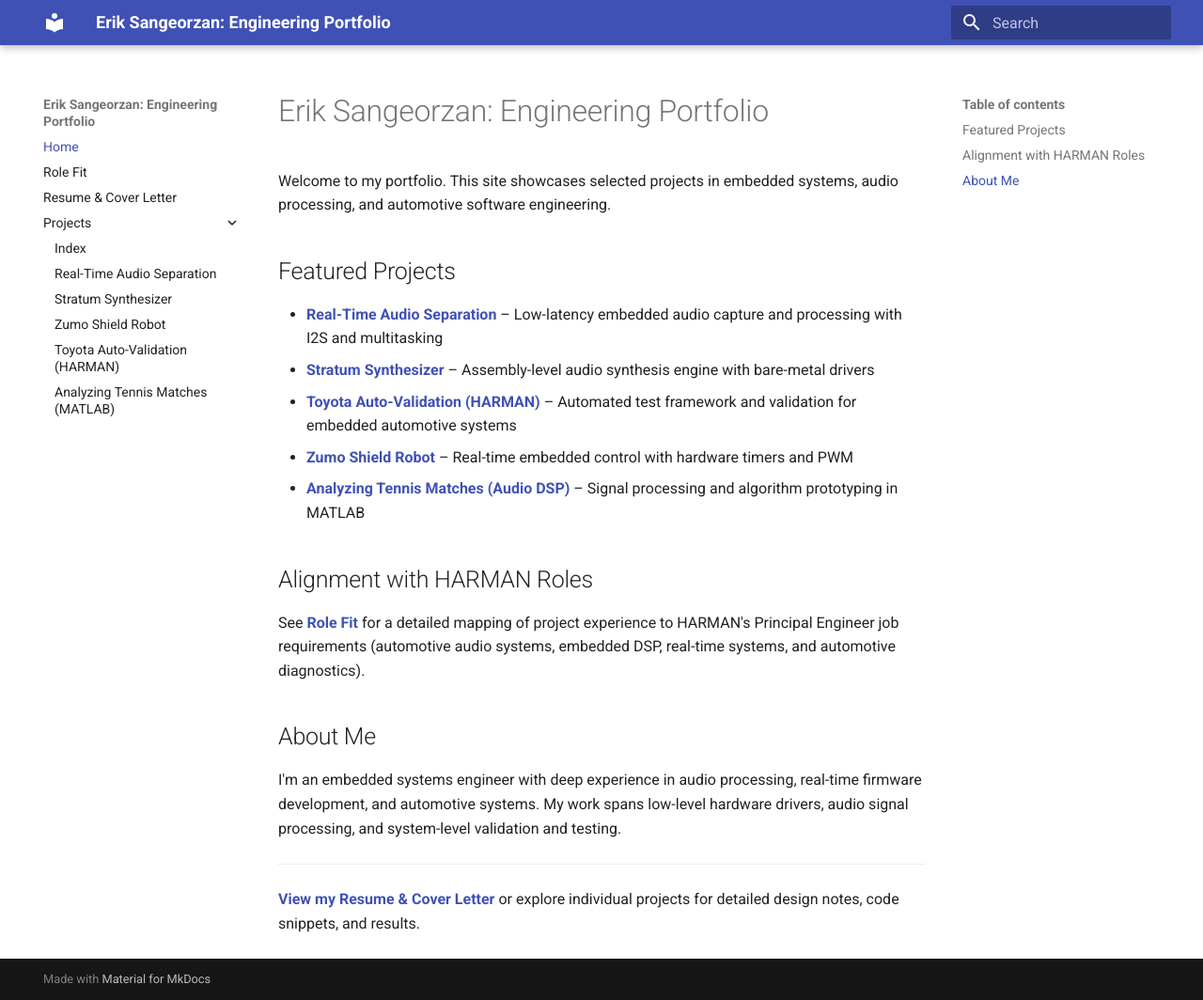
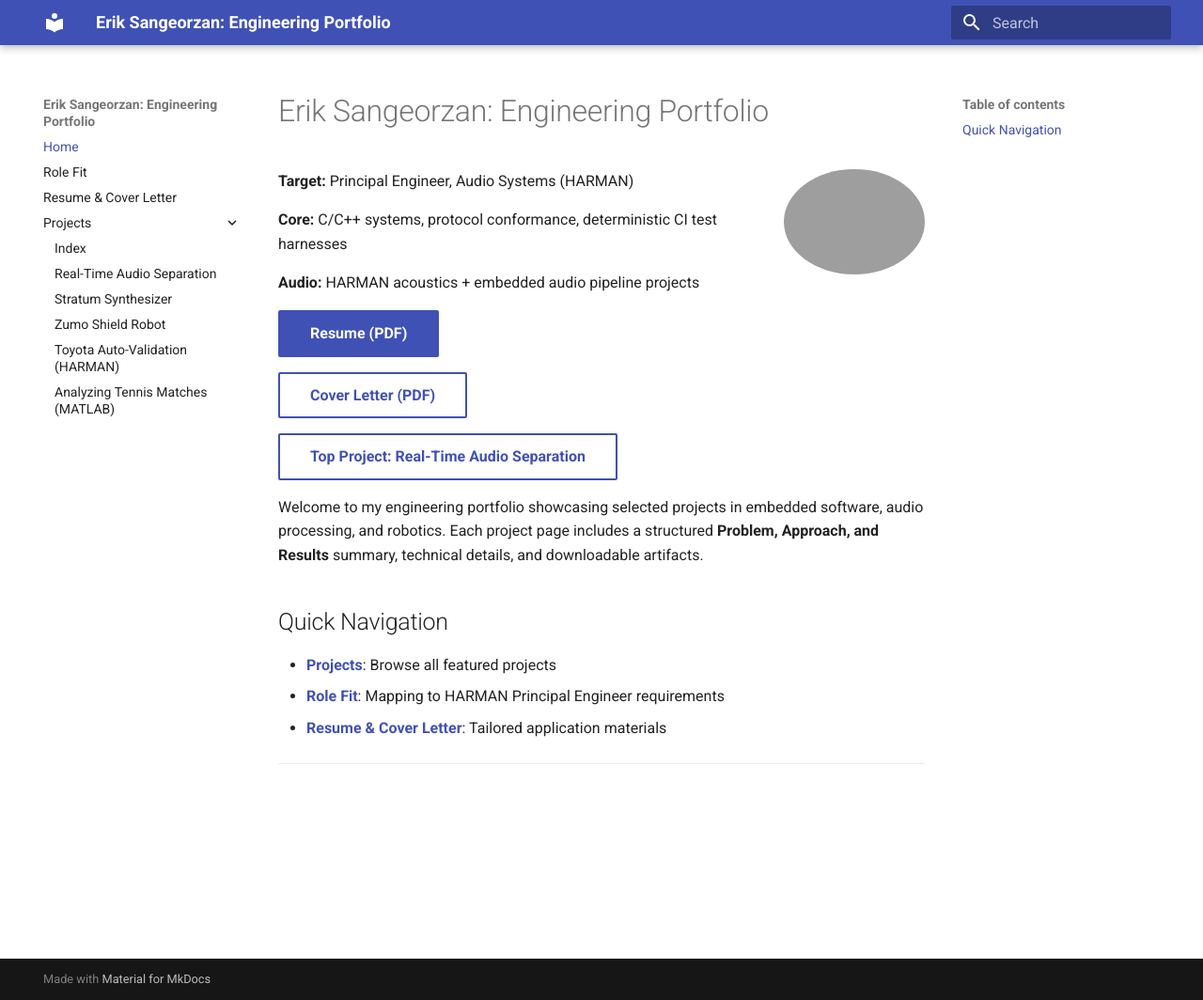
Before and after one commit to ejsang/erik-sangeorzan-portfolio-harman, an MkDocs documentation site: the page built from docs/index.md, in a window 1280 px wide and 1064 px high. Shown: the whole window at 94% size. Built offline with MkDocs 1.6.1 and Material for MkDocs 9.7.7, drawn with Linux system fonts in a browser that asks for light colours.

Commit message:
Restore original home page formatting and ensure profile photo displays (use existing portfolio image URL); minimal HARMAN text updates

```diff
--- a/docs/index.md
+++ b/docs/index.md
@@ -1,23 +1,25 @@
 # Erik Sangeorzan: Engineering Portfolio
 
-Welcome to my portfolio. This site showcases selected projects in embedded systems, audio processing, and automotive software engineering.
+<img src="https://ejsang.github.io/erik-sangeorzan-portfolio/assets/profile-photo/pfp.jpg" alt="Erik Sangeorzan" width="150" style="border-radius: 50%; float: right; margin-left: 20px;">
 
-## Featured Projects
+**Target:** Principal Engineer, Audio Systems (HARMAN)
 
-- **[Real-Time Audio Separation](projects/real-time-audio-separation.md)** – Low-latency embedded audio capture and processing with I2S and multitasking
-- **[Stratum Synthesizer](projects/stratum-synthesizer.md)** – Assembly-level audio synthesis engine with bare-metal drivers
-- **[Toyota Auto-Validation (HARMAN)](projects/toyota-auto-validation.md)** – Automated test framework and validation for embedded automotive systems
-- **[Zumo Shield Robot](projects/zumo-shield-robot.md)** – Real-time embedded control with hardware timers and PWM
-- **[Analyzing Tennis Matches (Audio DSP)](projects/tennis-audio-analysis.md)** – Signal processing and algorithm prototyping in MATLAB
+**Core:** C/C++ systems, protocol conformance, deterministic CI test harnesses
 
-## Alignment with HARMAN Roles
+**Audio:** HARMAN acoustics + embedded audio pipeline projects
 
-See **[Role Fit](role-fit.md)** for a detailed mapping of project experience to HARMAN's Principal Engineer job requirements (automotive audio systems, embedded DSP, real-time systems, and automotive diagnostics).
+[Resume (PDF)](assets/Resume.pdf){:target="_blank" .md-button .md-button--primary}
 
-## About Me
+[Cover Letter (PDF)](assets/HarmanCoverLetter.pdf){:target="_blank" .md-button}
 
-I'm an embedded systems engineer with deep experience in audio processing, real-time firmware development, and automotive systems. My work spans low-level hardware drivers, audio signal processing, and system-level validation and testing.
+[Top Project: Real-Time Audio Separation](projects/real-time-audio-separation.md){:target="_blank" .md-button}
+
+Welcome to my engineering portfolio showcasing selected projects in embedded software, audio processing, and robotics. Each project page includes a structured **Problem, Approach, and Results** summary, technical details, and downloadable artifacts.
+
+## Quick Navigation
+
+- **[Projects](projects/index.md)**: Browse all featured projects
+- **[Role Fit](role-fit.md)**: Mapping to HARMAN Principal Engineer requirements
+- **[Resume & Cover Letter](resume-cover.md)**: Tailored application materials
 
 ---
-
-**[View my Resume & Cover Letter](resume-cover.md)** or explore individual projects for detailed design notes, code snippets, and results.
```
